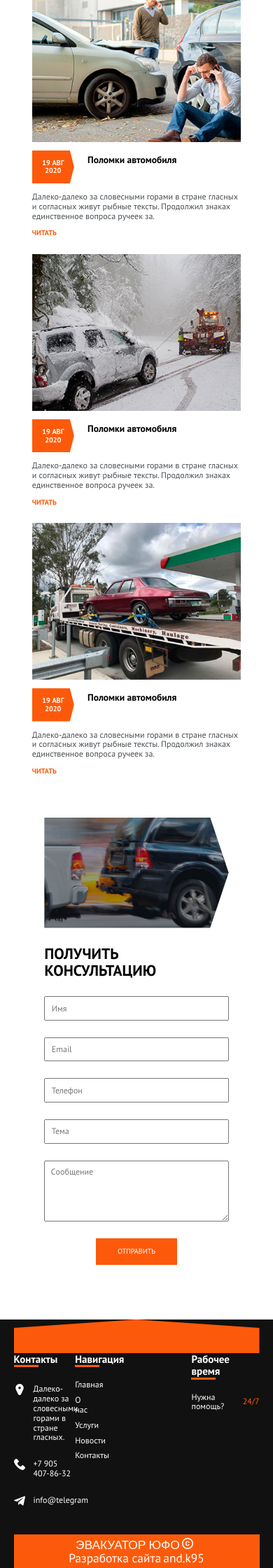
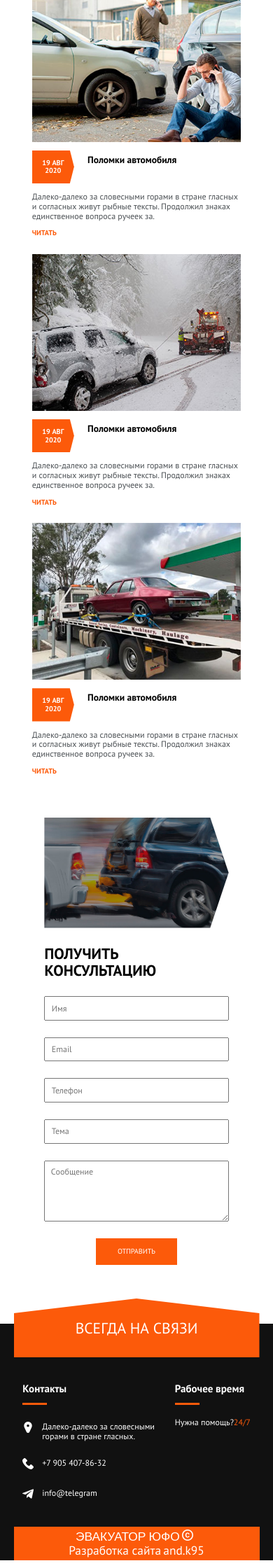
Before and after one commit to andrea-konova/towTruck, a PHP site: page / in a window 390 px wide. Shown: the part 3562-5802 px from the top of the page at 70% size. Run offline with PHP 8.4, Linux system fonts and the light colour scheme; some web fonts are replaced; grey boxes are pictures that could not be loaded.

Commit message:
fix: fixed false footer

```diff
--- a/css/style.css
+++ b/css/style.css
@@ -675,7 +675,7 @@ a {
         border: none; }
 
 .quote {
-  margin-bottom: 6.5rem; }
+  margin-bottom: 4rem; }
   .quote__row {
     display: flex;
     align-items: flex-start;
@@ -725,6 +725,7 @@ a {
   max-width: 32.5rem; }
 
 .footer {
+  margin-top: -4rem;
   background: #111111; }
   .footer__row-first {
     display: flex;
@@ -735,16 +736,18 @@ a {
     background-color: #fc5a0a; }
     .footer__row-first--clip {
       -webkit-clip-path: polygon(100% 25%, 100% 100%, 0 100%, 0 25%, 50% 0);
-              clip-path: polygon(100% 25%, 100% 100%, 0 100%, 0 25%, 50% 0); }
+              clip-path: polygon(100% 25%, 100% 100%, 0 100%, 0 25%, 50% 0);
+      height: 7rem; }
   .footer__row-main {
     display: flex;
     align-items: start;
     justify-content: space-between;
-    margin: 0 0 3rem 0; }
+    margin: 0 0 3rem 0;
+    padding-top: 7rem; }
   .footer__header {
     margin-bottom: 1.5rem; }
   .footer__heading {
-    margin: 0;
+    margin: 0 0 1rem 0;
     font-size: 1.25rem;
     font-weight: bold;
     color: #ffffff; }
@@ -799,6 +802,9 @@ a {
     .footer__developer-lower {
       font-family: 'PT Sans', sans-serif;
       text-transform: none; }
+  .footer__false {
+    font-size: 1.8rem;
+    text-transform: uppercase; }
 
 .link-dev:hover {
   color: #111111; }
@@ -878,7 +884,12 @@ a {
     width: 100%;
     max-width: 45rem; }
   .form-button {
-    margin: 0 auto; } }
+    margin: 0 auto; }
+  .footer__row-main {
+    justify-content: space-around;
+    flex-wrap: wrap; }
+  .footer__map {
+    display: none; } }
 
 @media screen and (max-width: 576px) {
   .services__card {
@@ -895,4 +906,8 @@ a {
     max-width: 28rem; }
   .input {
     width: 100%;
-    max-width: 45rem; } }
+    max-width: 45rem; }
+  .footer__contacts {
+    width: 60%; }
+  .footer__navigation {
+    display: none; } }
--- a/index.html
+++ b/index.html
@@ -216,12 +216,20 @@
       <!-- /.container -->
     </section>
     <!-- /.quote -->
+    <section class="false__footer">
+      <div class="container">
+        <div class="row footer__row-first footer__row-first--clip">
+          <span class="footer__developer-link footer__developer-lower footer__false">Всегда на связи</span>
+        </div>
+        <!-- /.row footer__row-first--clip -->
+      </div>
+      <!-- /.container -->
+    </section>
+    <!-- /.false__footer -->
   </main>
   <footer>
     <div class="footer">
       <div class="container">
-        <div class="row footer__row-first footer__row-first--clip"></div>
-        <!-- /.row footer__row-first--clip -->
         <div class="row footer__row-main">
           <div class="footer__contacts">
             <div class="footer__header">
--- a/sass/_media.sass
+++ b/sass/_media.sass
@@ -83,6 +83,13 @@
   .form
     &-button
       margin: 0 auto
+  .footer
+    &__row
+      &-main
+        justify-content: space-around
+        flex-wrap: wrap
+    &__map
+      display: none
 @media screen and ( max-width: 576px )
   .services
     &__card
@@ -103,3 +110,8 @@
   .input
     width: 100%
     max-width: 45rem
+  .footer
+    &__contacts
+      width: 60%
+    &__navigation
+      display: none
--- a/sass/templates/_footer.sass
+++ b/sass/templates/_footer.sass
@@ -1,4 +1,5 @@
 .footer
+  margin-top: -4rem
   background: $black
   &__row
     &-first
@@ -10,15 +11,17 @@
       background-color: $mainColor
       &--clip
         clip-path: polygon(100% 25%, 100% 100%, 0 100%, 0 25%, 50% 0)
+        height: 7rem
     &-main
       display: flex
       align-items: start
       justify-content: space-between
       margin: 0 0 3rem 0
+      padding-top: 7rem
   &__header
     margin-bottom: 1.5rem
   &__heading
-    margin: 0
+    margin: 0 0 1rem 0
     font-size: 1.25rem
     font-weight: bold
     color: $light
@@ -74,6 +77,9 @@
     &-lower
       font-family: 'PT Sans', sans-serif
       text-transform: none
+  &__false
+    font-size: 1.8rem
+    text-transform: uppercase
 .link-dev
   &:hover
     color: $black
--- a/sass/templates/_quote.sass
+++ b/sass/templates/_quote.sass
@@ -1,5 +1,5 @@
 .quote
-  margin-bottom: 6.5rem
+  margin-bottom: 4rem
   &__row
     display: flex
     align-items: flex-start
```
Also changed, not shown: img/footer_bg.jpg (added).
